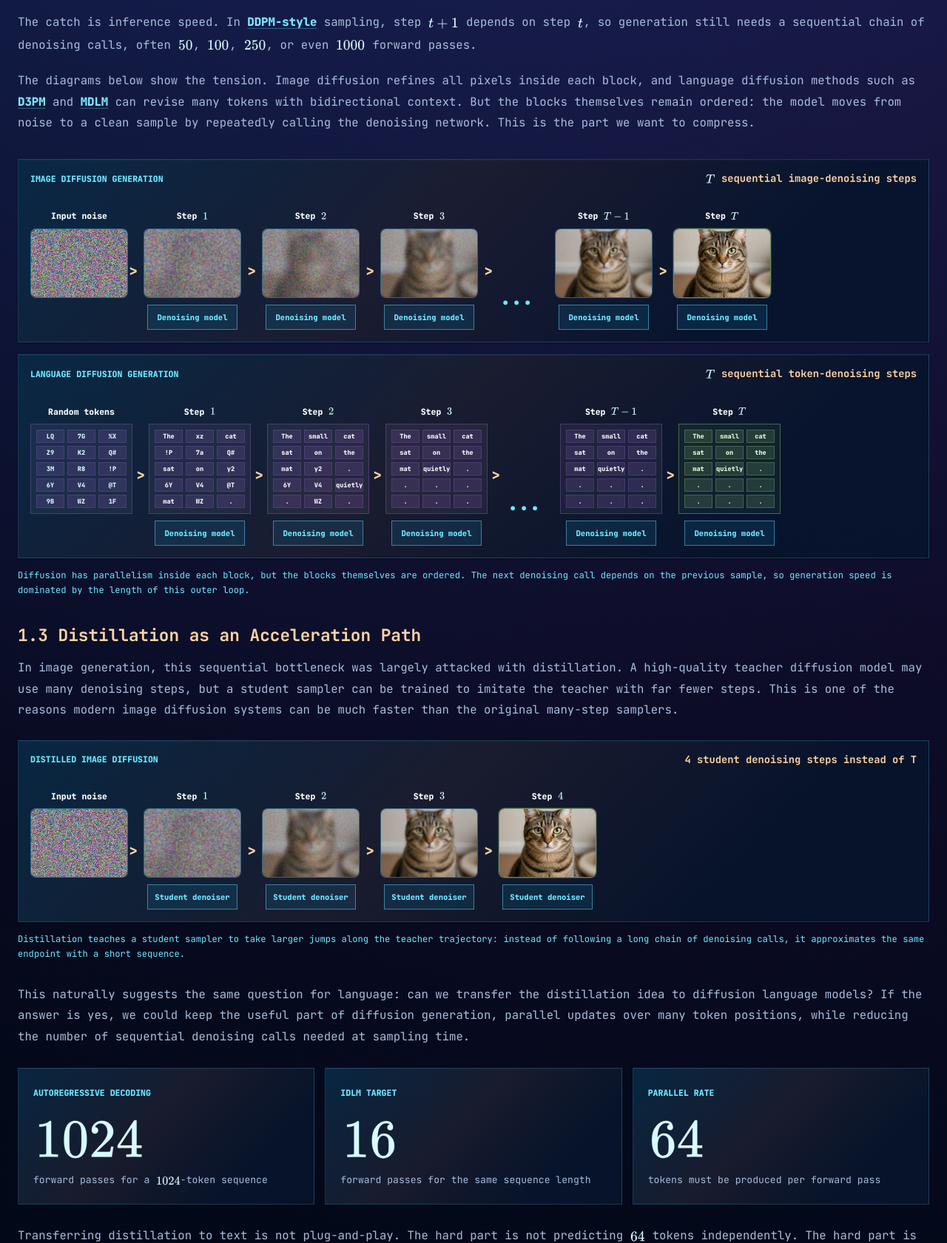
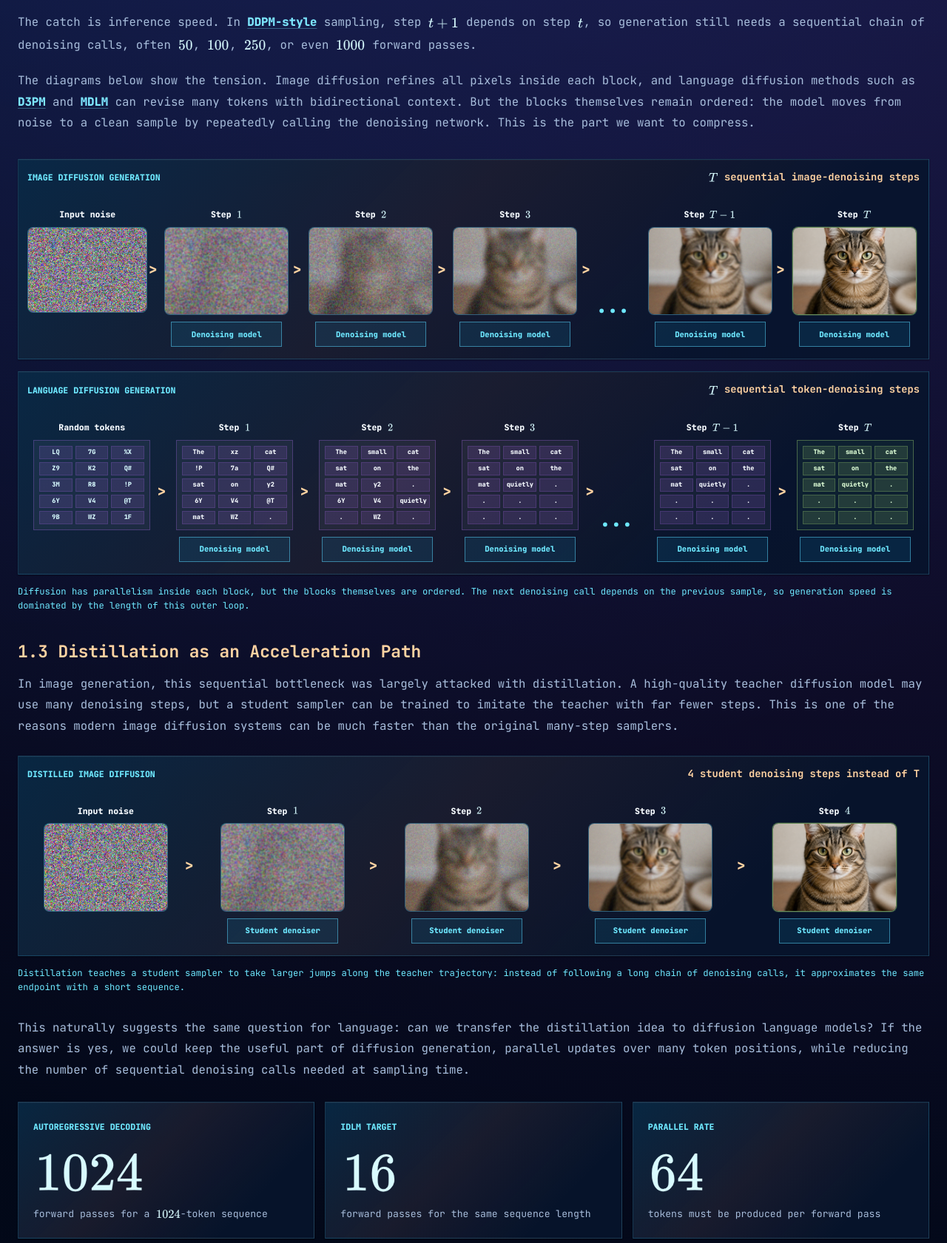
Before and after one commit to David-cripto/Bio-page, a Django app: template homepage/templates/homepage/idlm_blog.html in a window 1280 px wide. Shown: the part 2234-3915 px from the top of the page at 74% size. Run offline with Django 4.2, Linux system fonts and the light colour scheme; the template is opened without the code that fills it, so the values that code supplies are empty.

Commit message:
Widen diffusion generation panels

```diff
--- a/docs/index.html
+++ b/docs/index.html
@@ -12,7 +12,7 @@
   <link rel="preconnect" href="https://fonts.googleapis.com">
   <link rel="preconnect" href="https://fonts.gstatic.com" crossorigin>
   <link href="https://fonts.googleapis.com/css2?family=JetBrains+Mono:wght@300;400;500;700;800&display=swap" rel="stylesheet">
-  <link rel="stylesheet" href="/Bio-page/static/homepage/concept.css?v=20260530-split-generation-gifs">
+  <link rel="stylesheet" href="/Bio-page/static/homepage/concept.css?v=20260530-wide-diffusion-panels">
 </head>
 <body>
   <div class="layout">
--- a/docs/static/homepage/concept.css
+++ b/docs/static/homepage/concept.css
@@ -850,7 +850,8 @@ svg {
 .problem-panel {
   min-width: 0;
   overflow-x: auto;
-  padding: 16px;
+  --problem-gap: clamp(12px, 1.45vw, 20px);
+  padding: 14px 12px 16px;
 }
 
 .problem-panel-head {
@@ -858,7 +859,8 @@ svg {
   align-items: center;
   justify-content: space-between;
   gap: 14px;
-  min-width: 930px;
+  width: 100%;
+  min-width: 1080px;
   margin-bottom: 14px;
 }
 
@@ -877,23 +879,24 @@ svg {
 
 .problem-steps {
   display: grid;
-  grid-template-columns: 128px 138px 138px 138px 54px 138px 138px;
-  gap: 22px;
+  grid-template-columns: minmax(132px, 0.92fr) repeat(3, minmax(148px, 1fr)) minmax(38px, 0.28fr) repeat(2, minmax(148px, 1fr));
+  gap: var(--problem-gap);
   align-items: start;
-  min-width: 930px;
+  width: 100%;
+  min-width: 1080px;
 }
 
 .distill-panel .problem-panel-head {
-  min-width: 768px;
+  min-width: 860px;
 }
 
 .distill-steps {
-  grid-template-columns: 128px repeat(4, 138px);
-  min-width: 768px;
+  grid-template-columns: minmax(132px, 0.92fr) repeat(4, minmax(148px, 1fr));
+  min-width: 860px;
 }
 
 .problem-panel-text .problem-steps {
-  grid-template-columns: 138px 138px 138px 138px 54px 138px 138px;
+  grid-template-columns: repeat(4, minmax(150px, 1fr)) minmax(38px, 0.28fr) repeat(2, minmax(150px, 1fr));
 }
 
 .problem-node {
@@ -913,7 +916,7 @@ svg {
   content: ">";
   position: absolute;
   top: 78px;
-  right: -17px;
+  right: calc(var(--problem-gap) * -0.7);
   color: #ffd3a2;
   font-size: 1.2rem;
 }
@@ -950,8 +953,8 @@ svg {
 
 .cat-board {
   display: block;
-  width: 132px;
-  height: 94px;
+  width: min(100%, 168px);
+  aspect-ratio: 66 / 47;
   border: 1px solid rgba(94, 217, 255, 0.34);
   border-radius: 8px;
   background: rgba(246, 251, 255, 0.05);
@@ -1025,7 +1028,7 @@ svg {
   display: inline-grid;
   place-items: center;
   min-height: 34px;
-  width: min(100%, 122px);
+  width: min(100%, 150px);
   border: 1px solid rgba(94, 217, 255, 0.5);
   background: rgba(25, 198, 255, 0.1);
   color: var(--quiet);
@@ -1037,7 +1040,7 @@ svg {
   display: grid;
   grid-template-columns: repeat(3, minmax(0, 1fr));
   gap: 4px;
-  width: 138px;
+  width: min(100%, 158px);
   min-height: 114px;
   border: 1px solid rgba(184, 107, 255, 0.28);
   background: rgba(246, 251, 255, 0.05);
--- a/homepage/templates/homepage/concept.html
+++ b/homepage/templates/homepage/concept.html
@@ -12,7 +12,7 @@
   <link rel="preconnect" href="https://fonts.googleapis.com">
   <link rel="preconnect" href="https://fonts.gstatic.com" crossorigin>
   <link href="https://fonts.googleapis.com/css2?family=JetBrains+Mono:wght@300;400;500;700;800&display=swap" rel="stylesheet">
-  <link rel="stylesheet" href="{% static 'homepage/concept.css' %}?v=20260530-split-generation-gifs">
+  <link rel="stylesheet" href="{% static 'homepage/concept.css' %}?v=20260530-wide-diffusion-panels">
 </head>
 <body>
   <div class="layout">
--- a/homepage/templates/homepage/idlm_blog.html
+++ b/homepage/templates/homepage/idlm_blog.html
@@ -6,9 +6,9 @@
   <meta name="viewport" content="width=device-width, initial-scale=1">
   <meta name="description" content="Blog post about IDLM: Inverse-distilled Diffusion Language Models">
   <title>IDLM Blog | {{ profile.name }}</title>
-  <link rel="icon" type="image/png" sizes="32x32" href="{% static 'homepage/favicon-32.png' %}?v=20260530-split-generation-gifs">
-  <link rel="icon" type="image/png" sizes="192x192" href="{% static 'homepage/favicon-192.png' %}?v=20260530-split-generation-gifs">
-  <link rel="apple-touch-icon" sizes="180x180" href="{% static 'homepage/apple-touch-icon.png' %}?v=20260530-split-generation-gifs">
+  <link rel="icon" type="image/png" sizes="32x32" href="{% static 'homepage/favicon-32.png' %}?v=20260530-wide-diffusion-panels">
+  <link rel="icon" type="image/png" sizes="192x192" href="{% static 'homepage/favicon-192.png' %}?v=20260530-wide-diffusion-panels">
+  <link rel="apple-touch-icon" sizes="180x180" href="{% static 'homepage/apple-touch-icon.png' %}?v=20260530-wide-diffusion-panels">
   <link rel="preconnect" href="https://fonts.googleapis.com">
   <link rel="preconnect" href="https://fonts.gstatic.com" crossorigin>
   <link href="https://fonts.googleapis.com/css2?family=JetBrains+Mono:wght@300;400;500;700;800&display=swap" rel="stylesheet">
@@ -27,7 +27,7 @@
     };
   </script>
   <script defer src="https://cdn.jsdelivr.net/npm/mathjax@3/es5/tex-svg.js"></script>
-  <link rel="stylesheet" href="{% static 'homepage/concept.css' %}?v=20260530-split-generation-gifs">
+  <link rel="stylesheet" href="{% static 'homepage/concept.css' %}?v=20260530-wide-diffusion-panels">
 </head>
 <body>
   <main class="blog-shell">
```
Also changed, not shown: docs/blog/index.html (+4 -4 lines), homepage/static/homepage/concept.css (+17 -14 lines).
